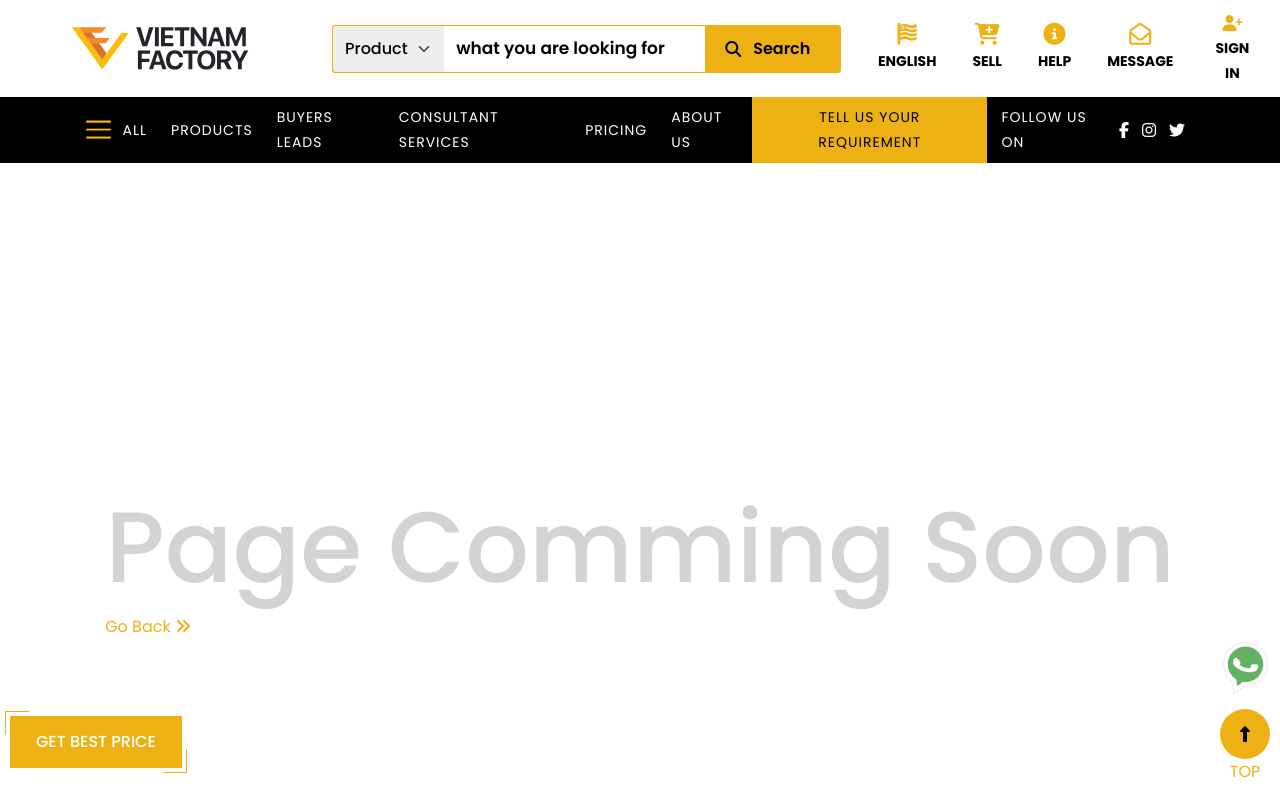
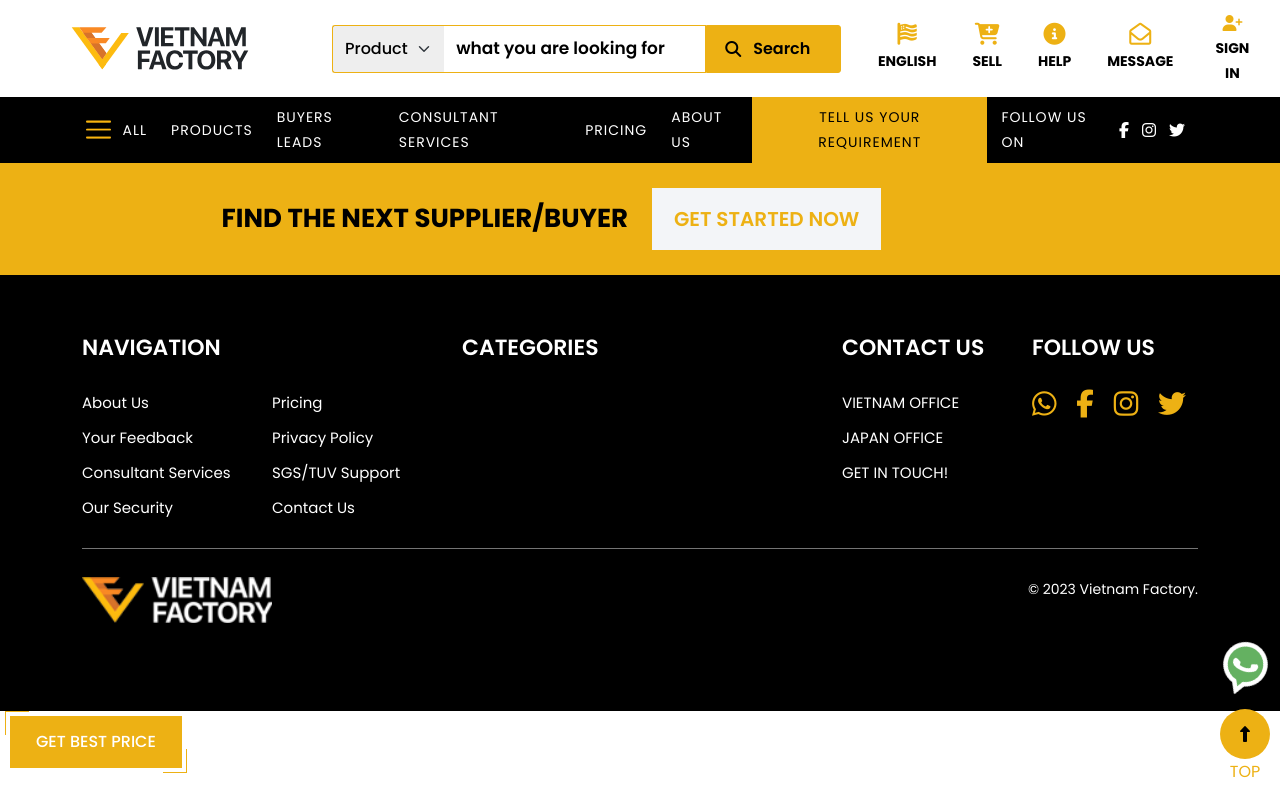
Before and after one commit to saurabh-proponent/vietnam-nuxt2, a Nuxt app: page /subcategories/1 in a window 1280 px wide. Shown: the top 800 px of the page. Built offline with nearby package versions, Linux system fonts and the light colour scheme.

Commit message:
category routing added

```diff
--- a/components/BuyerCategories.vue
+++ b/components/BuyerCategories.vue
@@ -451,13 +451,13 @@
               <div class="col-md-7">
                 <ul>
                   <li v-for="(sc, index) in item.children.slice(0, 6)" :key="index"><nuxt-link
-                      :to="'subcategories/' + sc.slug">{{ sc.title }}</nuxt-link></li>
+                      :to="'categories/' + sc.slug">{{ sc.title }}</nuxt-link></li>
                 </ul>
               </div>
               <div class="col-md-5">
                 <ul>
                   <li v-for="(sc, index) in item.children.slice(0, 6)" :key="index"><nuxt-link
-                      :to="'subcategories/' + sc.slug">{{
+                      :to="'categories/' + sc.slug">{{
                         sc.title }}</nuxt-link></li>
                 </ul>
               </div>
--- a/components/HomeCategories.vue
+++ b/components/HomeCategories.vue
@@ -27,7 +27,7 @@
                 <div class="row border-bottom">
                   <!-- dynamic        -->
                   <div class="col" v-for="(item, index) in category.children.slice(0, 5)" :key="index">
-                    <NuxtLink :to="'subcategories/' + item.slug">
+                    <NuxtLink :to="'categories/' + item.slug">
                       <div class="card">
                         <img :src="item.image" class="img-fluid" alt="" />
                         <h5 class="heading">{{ item.title }}</h5>
@@ -40,7 +40,7 @@
                 <div class="row">
                   <!-- dynamic        -->
                   <div class="col" v-for="(item, index) in category.children.slice(5, 10)" :key="index">
-                    <NuxtLink :to="'subcategories/' + item.slug">
+                    <NuxtLink :to="'categories/' + item.slug">
                       <div class="card">
                         <img :src="item.image" class="img-fluid" alt="" />
                         <h5 class="heading">{{ item.title }}</h5>
--- a/layouts/partials/TheFooter.vue
+++ b/layouts/partials/TheFooter.vue
@@ -52,24 +52,20 @@
               <div class="col-md-5">
                 <ul class="list">
                   <li class="item" v-for="item in categories.slice(0, 3)" :key="item.id">
-                    <nuxt-link class="link" :to="item.slug">{{ item.title }}</nuxt-link>
+                    <nuxt-link class="link" :to="'categories/'+item.slug">{{ item.title }}</nuxt-link>
                   </li>
                 </ul>
               </div>
               <div class="col-md-7">
                 <ul class="list">
                   <li class="item" v-for="item in categories.slice(0, 3)" :key="item.id">
-                    <nuxt-link class="link" :to="item.slug">{{ item.title }}</nuxt-link>
+                    <nuxt-link class="link" :to="'categories/'+item.slug">{{ item.title }}</nuxt-link>
                   </li>
                 </ul>
               </div>
             </div>
 
             <!-- categories end -->
-
-
-
-
 
           </div>
           <div class="col-lg-4">
@@ -232,5 +228,6 @@
   computed: {
     ...mapState('categories', ['categories']),
   },
+
 };
 </script>
--- a/layouts/partials/TheHeader.vue
+++ b/layouts/partials/TheHeader.vue
@@ -109,7 +109,7 @@
                             </nuxt-link>
                             <ul class="dropdown-menu">
                                 <li v-for="item in categories" :key="item.id">
-                                    <nuxt-link class="dropdown-item" :to="item.slug">{{ item.title }}</nuxt-link>
+                                    <nuxt-link class="dropdown-item" :to="'categories/'+item.slug">{{ item.title }}</nuxt-link>
                                 </li>
 
                             </ul>
--- a/pages/subcategories/_slug.vue
+++ /dev/null
@@ -1,29 +0,0 @@
-<template>
-    <div class="slugPage">
-        <div>
-            <h1> Page Comming Soon</h1>
-            <nuxt-link to="/"> Go Back <i class="fa-solid fa-angles-right"></i></nuxt-link>
-        </div>
-    </div>
-</template>
-
-<script>
-export default {
-
-}
-</script>
-
-<style lang="scss" scoped>
-.slugPage {
-    width: 100%;
-    height: 100vh;
-    display: flex;
-    justify-content: center;
-    align-items: center;
-
-    h1 {
-        font-size: 100px;
-        color: lightgray;
-    }
-}
-</style>
```
